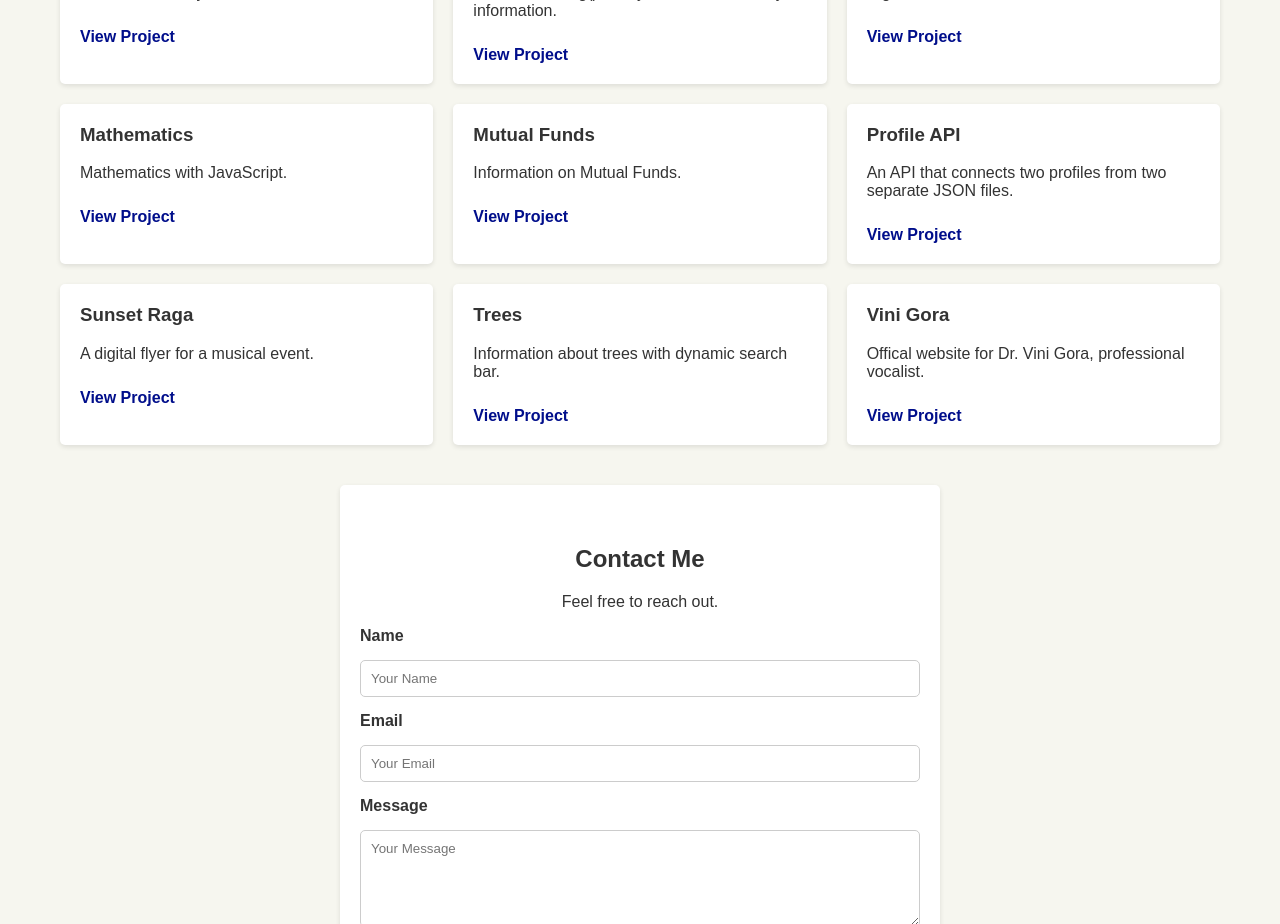
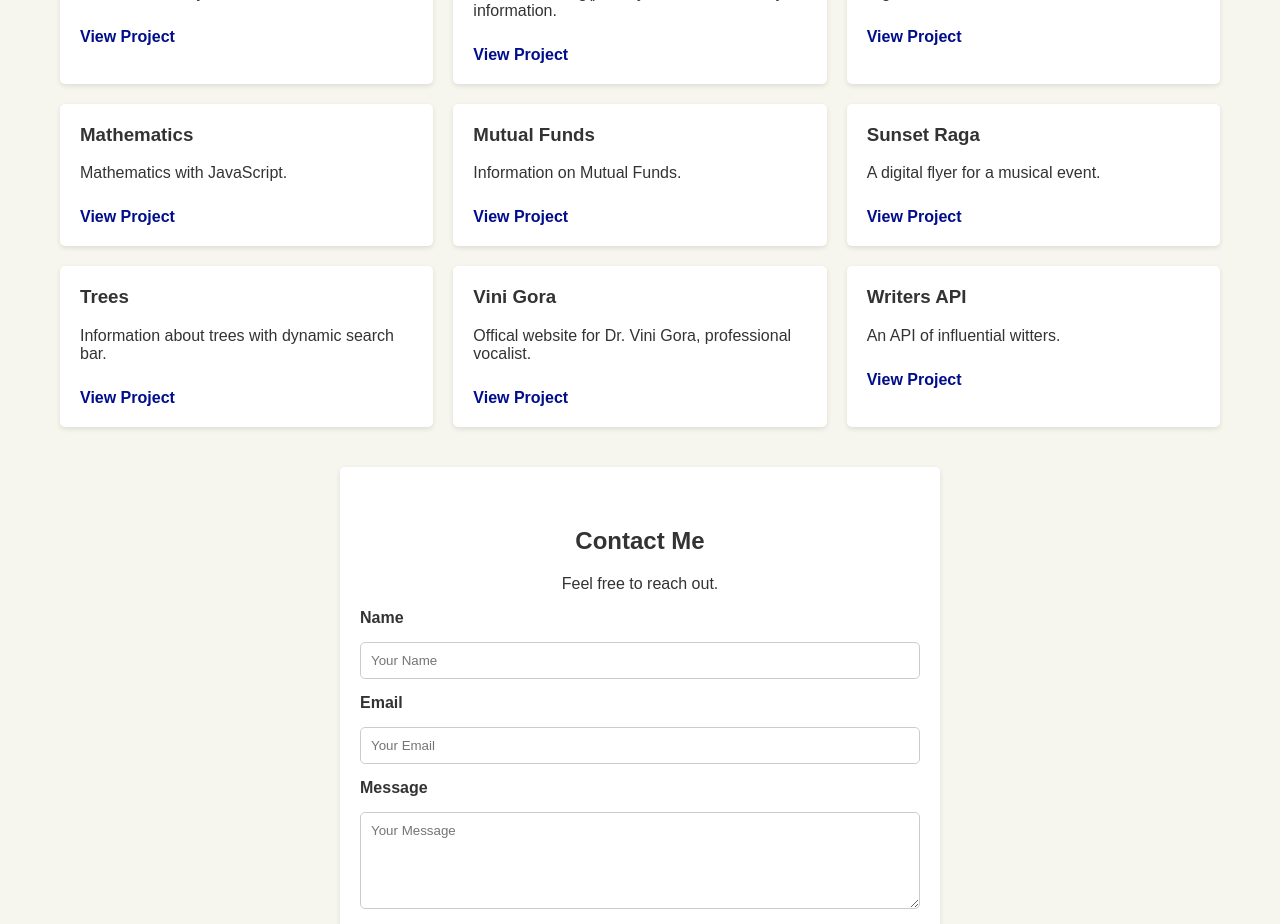
Before and after one commit to kironroy/kironroy-react, a React (Create React App) app: page / in a window 1280 px wide. Shown: the part 1240-2164 px from the top of the page. Built offline with nearby package versions, Linux system fonts and the light colour scheme; a web font is replaced by a local one.

Commit message:
Update Portfolio.js
- pharsing

```diff
--- a/src/components/Portfolio.js
+++ b/src/components/Portfolio.js
@@ -2,7 +2,6 @@ import React from 'react';
 import './Portfolio.css';
 
 const projects = [
-
   {
     id: 2,
     title: 'Artwork',
@@ -36,8 +35,8 @@ const projects = [
 
   {
     id: 8,
-    title: 'Profile API',
-    description: 'An API that connects two profiles from two separate JSON files.',
+    title: 'Writers API',
+    description: 'An API of influential witters.',
     link: 'https://kironroy.dev/users',
   },
   {
@@ -58,7 +57,6 @@ const projects = [
     description: 'Offical website for Dr. Vini Gora, professional vocalist.',
     link: 'https://vinigora.netlify.app/',
   },
-
 ];
 
 // Sort projects alphabetically by title
```
